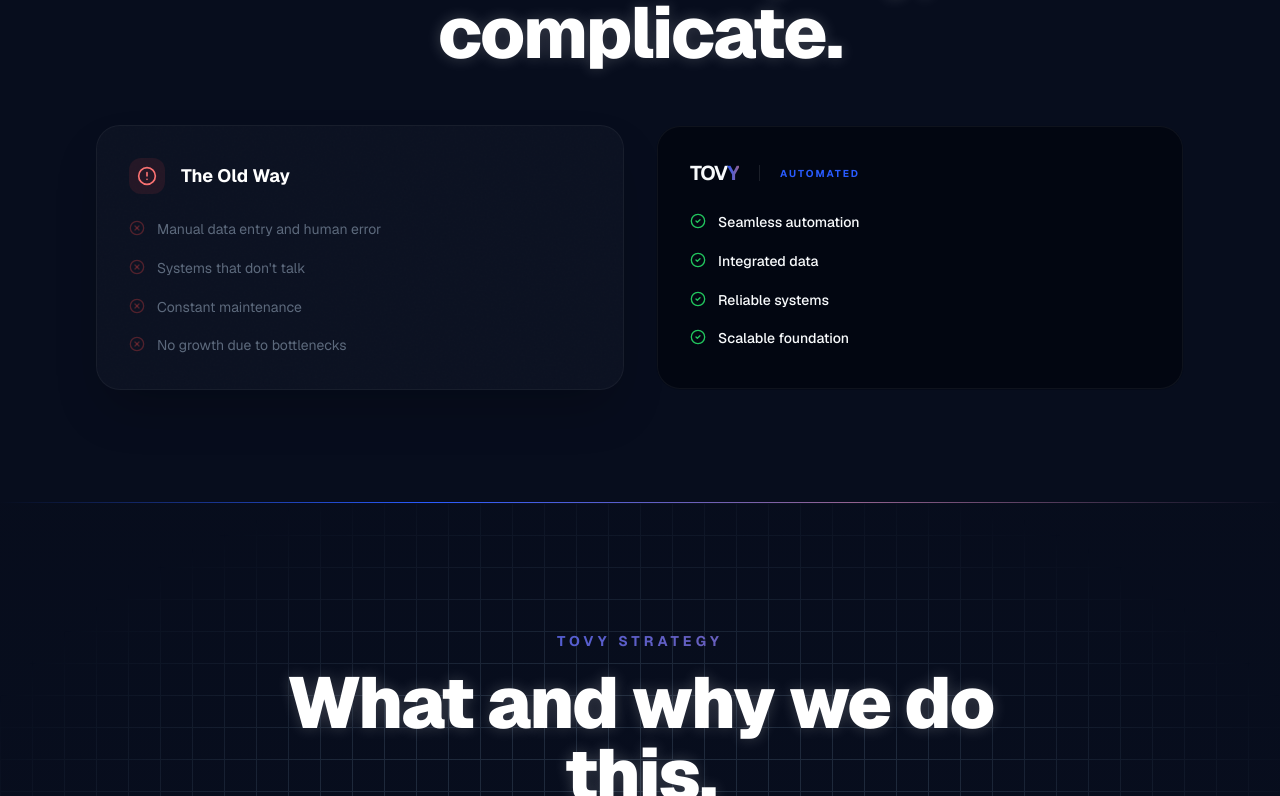
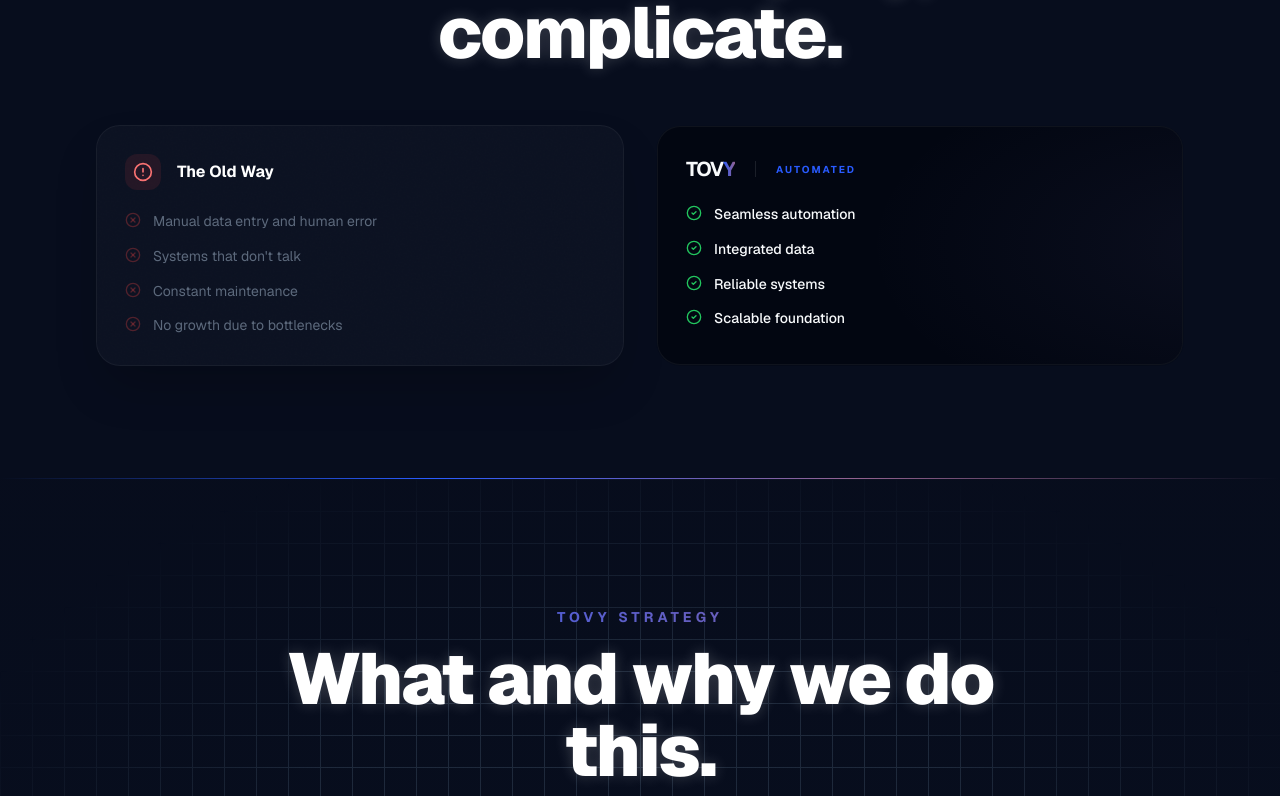
Before and after one commit to tovy-eu/tovy.eu-website, a Next.js app: page /en/ in a window 1280 px wide. Shown: the part 1024-1820 px from the top of the page. Built offline with nearby package versions, Linux system fonts and the light colour scheme.

Commit message:
in the tovy card, can you add a light coming from the right side (just l

```diff
--- a/src/components/landing/pain-solution-section.tsx
+++ b/src/components/landing/pain-solution-section.tsx
@@ -21,7 +21,7 @@ export function PainSolutionSection({ dict }: { dict: Dictionary }) {
         <div className="grid grid-cols-1 md:grid-cols-2 gap-6 md:gap-8 items-stretch">
           {/* Pain Section (The Old Way) */}
           <ScrollReveal delay="duration-700" className="flex">
-            <div className="relative w-full p-6 sm:p-8 rounded-3xl bg-white/[0.02] border border-white/5 overflow-hidden group shadow-2xl">
+            <div className="relative w-full p-6 sm:p-7 rounded-3xl bg-white/[0.02] border border-white/5 overflow-hidden group shadow-2xl">
               {/* Ultra-subtle Noise Texture */}
               <div
                 className="absolute inset-0 opacity-[0.015] pointer-events-none"
@@ -31,17 +31,17 @@ export function PainSolutionSection({ dict }: { dict: Dictionary }) {
               />
 
               <div className="relative z-10">
-                <div className="flex items-center gap-4 mb-6">
+                <div className="flex items-center gap-4 mb-5">
                   <div className="p-2 rounded-xl bg-red-500/10 text-red-400">
                     <AlertCircle className="h-5 w-5" />
                   </div>
                   <div className="flex flex-col">
-                    <h3 className="text-lg font-bold text-white leading-tight">{dict.painSolution.pain.title}</h3>
-                    <p className="text-[10px] text-muted-foreground/50 font-medium uppercase tracking-widest">{dict.painSolution.pain.subtitle}</p>
+                    <h3 className="text-base font-bold text-white leading-tight">{dict.painSolution.pain.title}</h3>
+                    <p className="text-[9px] text-muted-foreground/50 font-medium uppercase tracking-widest">{dict.painSolution.pain.subtitle}</p>
                   </div>
                 </div>
 
-                <ul className="space-y-4">
+                <ul className="space-y-3">
                   {painItems.map((item, i) => (
                     <li key={i} className="flex items-start gap-3">
                       <XCircle className="h-4 w-4 text-red-500/30 shrink-0 mt-0.5" />
@@ -63,9 +63,18 @@ export function PainSolutionSection({ dict }: { dict: Dictionary }) {
               />
 
               {/* Inner Content Layer - Matches Engineering Section */}
-              <div className="relative h-full w-full bg-card/95 backdrop-blur-2xl rounded-[calc(1.5rem-1px)] p-6 sm:p-8 flex flex-col transition-all duration-300 shadow-2xl border border-white/5 group-hover:border-transparent">
+              <div className="relative h-full w-full bg-card/95 backdrop-blur-2xl rounded-[calc(1.5rem-1px)] p-6 sm:p-7 flex flex-col transition-all duration-300 shadow-2xl border border-white/5 group-hover:border-transparent overflow-hidden">
+
+                {/* Light coming from the right side - matches Hero aesthetic */}
+                <div
+                  className="absolute inset-0 pointer-events-none opacity-30 transition-opacity duration-500 group-hover:opacity-50"
+                  style={{
+                    background: 'radial-gradient(ellipse 70% 80% at 110% 50%, rgba(120,119,198,0.25), hsla(0,0%,100%,0))'
+                  }}
+                />
+
                 <div className="relative z-10">
-                  <div className="flex items-center gap-4 mb-6">
+                  <div className="flex items-center gap-4 mb-5">
                     {/* Branded Logo Marker */}
                     <div className="font-bold text-xl tracking-tighter shrink-0 select-none flex items-center transition-transform duration-300 group-hover:scale-110">
                       <span>TOV</span>
@@ -77,7 +86,7 @@ export function PainSolutionSection({ dict }: { dict: Dictionary }) {
                     </h3>
                   </div>
 
-                  <ul className="space-y-4">
+                  <ul className="space-y-3">
                     {solutionItems.map((item, i) => (
                       <li key={i} className="flex items-start gap-3 group/item">
                         <CheckCircle2
```
